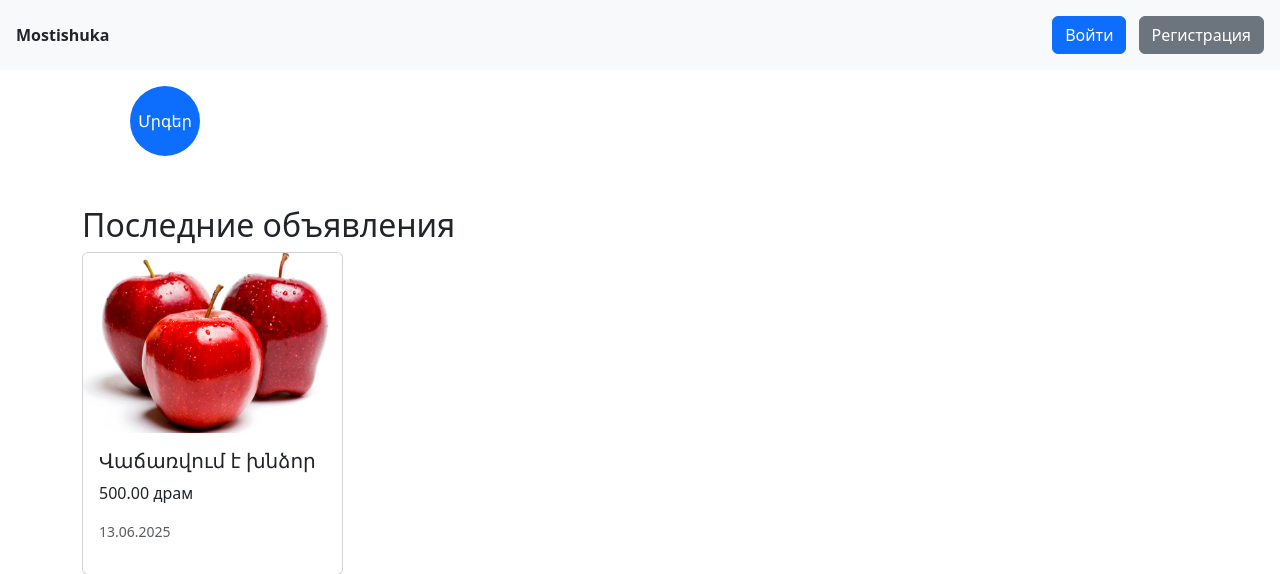
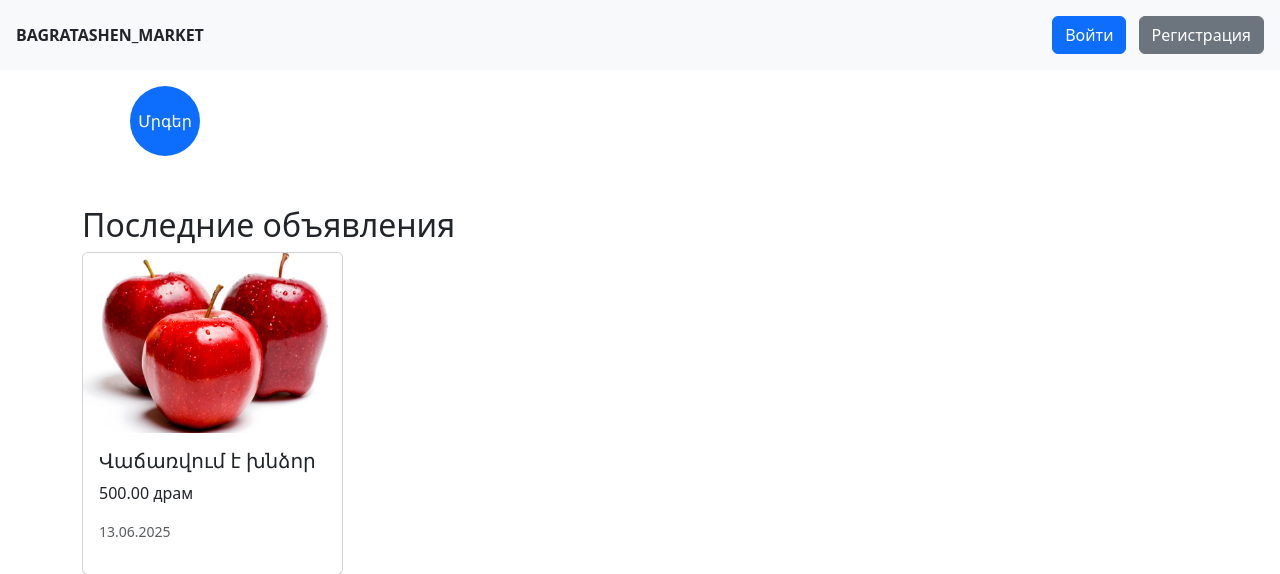
Before and after one commit to ananiansuren96/mostishuka, a Django app: page / in a window 1280 px wide. Shown: the top 574 px of the page. Run offline with Django 5.2, Linux system fonts and the light colour scheme; data comes from the database, SQL or seed files in the repository.

Commit message:
registers

```diff
--- a/listings/templates/listings/home.html
+++ b/listings/templates/listings/home.html
@@ -1,7 +1,7 @@
 <!DOCTYPE html>
 <html>
 <head>
-  <title>Mostishuka</title>
+  <title>BAGATASHEN_MARKET</title>
   <link href="https://cdn.jsdelivr.net/npm/bootstrap@5.3.0/dist/css/bootstrap.min.css" rel="stylesheet">
   <style>
     .category-circle {
@@ -41,7 +41,7 @@
 </head>
 <body>
  <header class="d-flex justify-content-between align-items-center p-3 bg-light">
-  <div><strong>Mostishuka</strong></div>
+  <div><strong>BAGRATASHEN_MARKET</strong></div>
   <div>
     {% if user.is_authenticated %}
       <span class="me-3">Привет, {{ user.username }}!</span>
```
